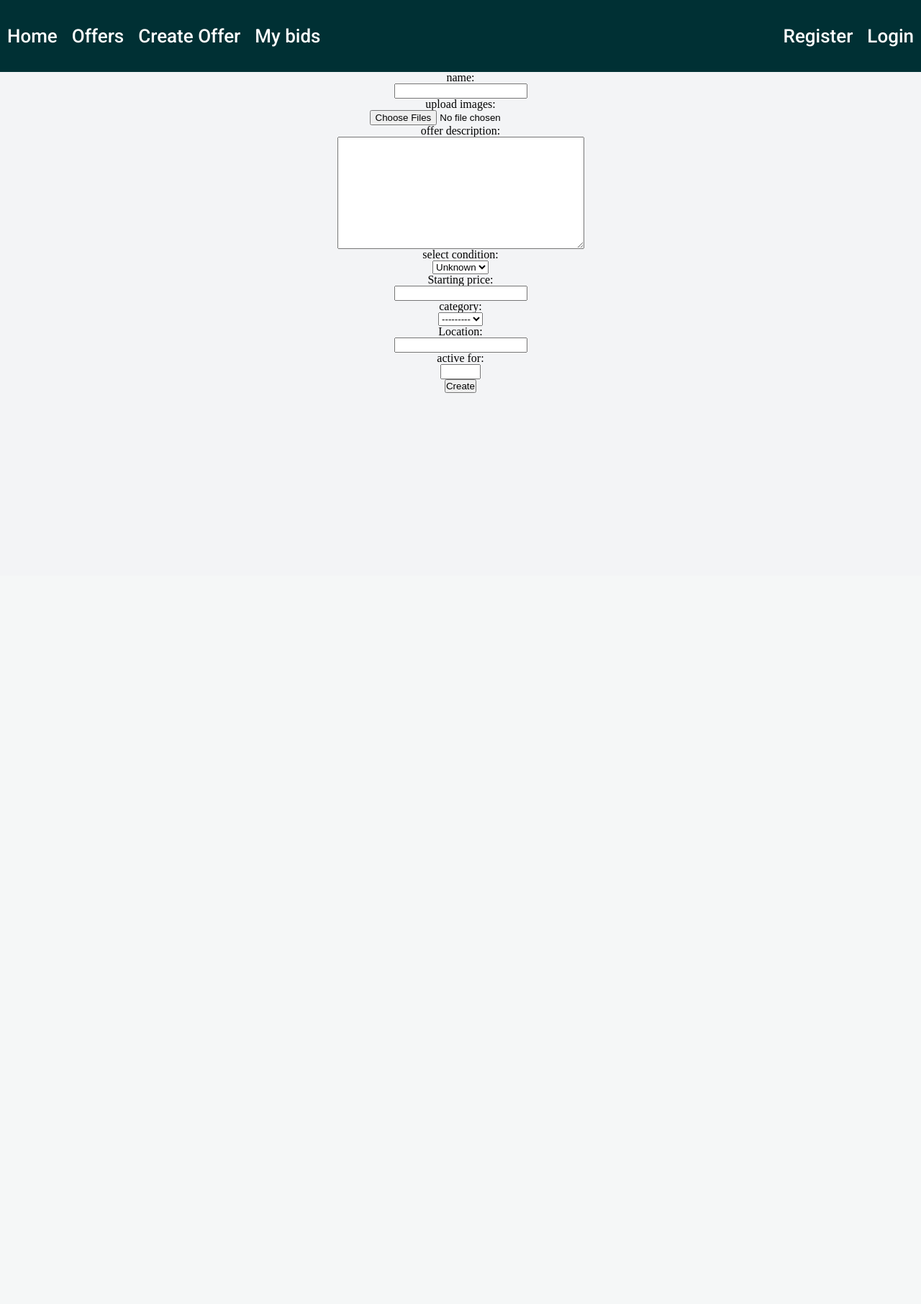
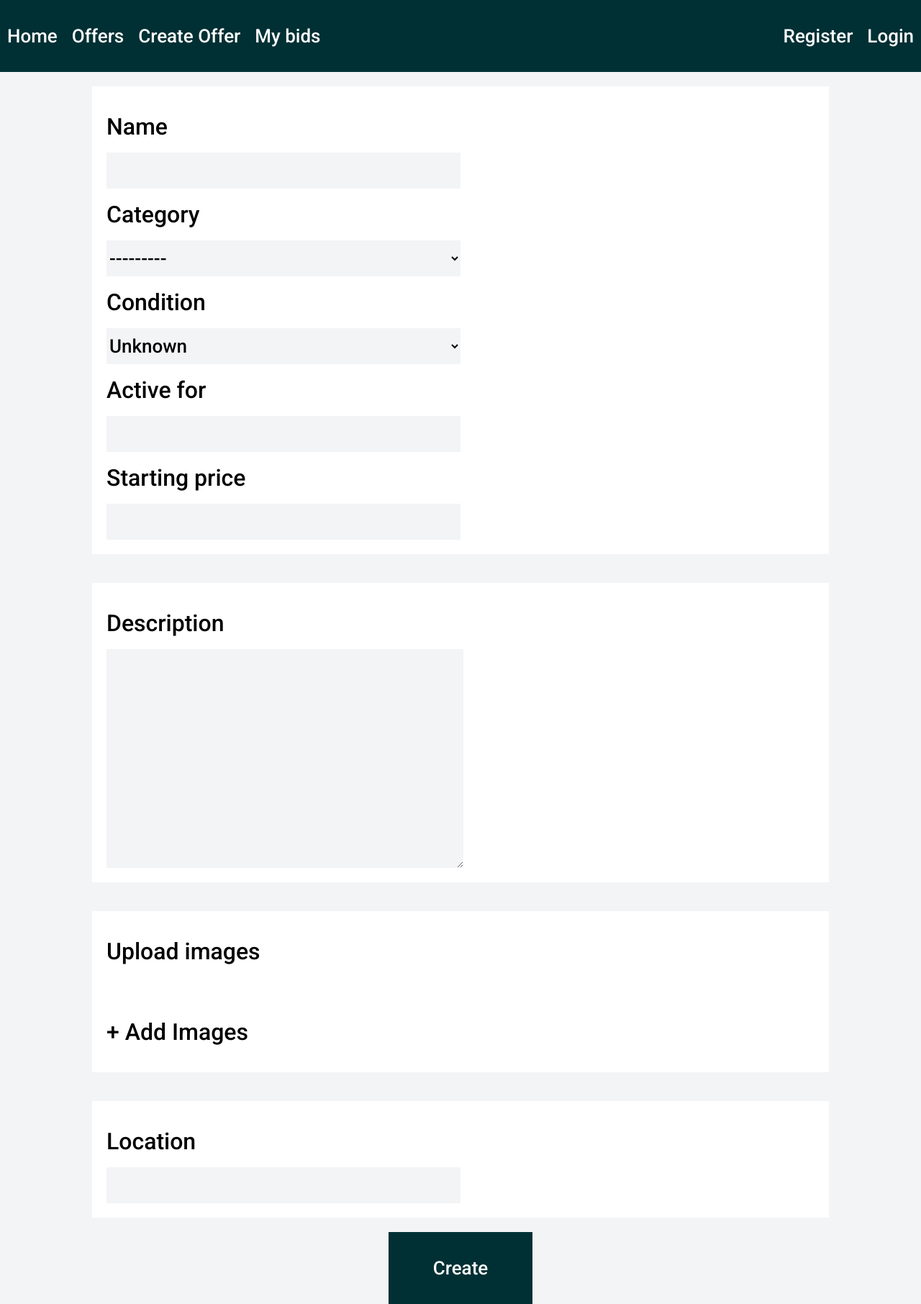
Before and after one commit to Peter-Andonov/Bidster, a Django app: page /create-offer/ in a window 1280 px wide. Shown: the whole page at 72% size. Before the commit the page ends 546 px from the top, so only its background shows below. Run offline with Django 3.2, Linux system fonts and the light colour scheme; data that the repository does not hold is empty.

Commit message:
finished offer create page

```diff
--- a/bidster/app/forms.py
+++ b/bidster/app/forms.py
@@ -4,19 +4,35 @@ from app.models import Offer, OfferCategory
 
 
 class OfferForm(forms.Form):
-    name = forms.CharField(label='name', required=True, max_length=200)
-    images = forms.ImageField(label='upload images', required=False,
-                              widget=forms.ClearableFileInput(attrs={'accept': 'image/*',
-                                                                     'multiple': True}))
+    def __init__(self, *args, **kwargs):
+        super(OfferForm, self).__init__(*args, **kwargs)
+        for field_name, field in self.fields.items():
+            if 'class' not in field.widget.attrs:
+                field.widget.attrs['class'] = ''
+            field.widget.attrs['class'] += ' form__input '
+
+    name = forms.CharField(label='Name', required=True, max_length=200)
+    images = forms.ImageField(
+        label='Upload images',
+        required=False,
+        widget=forms.ClearableFileInput(
+            attrs={
+                'accept': 'image/*',
+                'multiple': True,
+                'style': 'display:none',
+            })
+    )
     description = forms.CharField(
-        label='offer description', widget=forms.Textarea)
+        label='Description',
+        widget=forms.Textarea
+    )
     condition = forms.CharField(
-        label='select condition',
+        label='Condition',
         widget=forms.Select(choices=Offer.CONDITION_TYPE_CHOICES)
     )
     starting_price = forms.DecimalField(max_digits=19, decimal_places=2)
     category = forms.ModelChoiceField(
-        label='category', required=True, queryset=OfferCategory.objects.all())
+        label='Category', required=True, queryset=OfferCategory.objects.all())
     location = forms.CharField(max_length=50)
     active_for = forms.IntegerField(
-        label='active for', required=True, min_value=1, max_value=14)
+        label='Active for', required=True, min_value=1, max_value=14)
--- a/bidster/app/models.py
+++ b/bidster/app/models.py
@@ -1,10 +1,14 @@
+from os.path import join
+
 from django.db import models
 from django.utils.timezone import now
+from django.conf import settings
 
 
 class OfferCategory(models.Model):
     name = models.CharField(max_length=200)
     description = models.TextField()
+    image = models.ImageField(upload_to=join(settings.MEDIA_ROOT, 'categories'))
 
     def __str__(self):
         return self.name
@@ -45,7 +49,7 @@ class ImageGalery(models.Model):
 
 
 class Image(models.Model):
-    galery_id = models.ForeignKey(ImageGalery, on_delete=models.CASCADE)
+    galery = models.ForeignKey(ImageGalery, on_delete=models.CASCADE)
     image = models.ImageField()
     default = models.BooleanField(default=False)
 
--- a/bidster/app/views.py
+++ b/bidster/app/views.py
@@ -4,14 +4,22 @@ from django.shortcuts import render, redirect
 from django.utils.timezone import now
 
 from app.forms import OfferForm
-from app.models import ImageGalery, Offer
+from app.models import ImageGalery, Offer, OfferCategory
 from app.utils.file_upload import save_to_galery
 
 # Create your views here.
 
 
 def index_page(req):
-    return render(req, 'app/index.html')
+    if req.method == 'GET':
+        for entry in Offer.objects.prefetch_related('imagegalery').all().order_by('-id')[:5]:
+            test = entry.imagegalery
+        context = {
+            'offers_count': Offer.objects.count(),
+            'categories': OfferCategory.objects.all(),
+            'last_five_offers': Offer.objects.prefetch_related('images').all().order_by('-id')[:5],
+        }
+        return render(req, 'app/index.html', context)
 
 
 def create_page(req):
--- a/bidster/static/css/04.Elements/index.css
+++ b/bidster/static/css/04.Elements/index.css
@@ -20,6 +20,6 @@ button {
     padding: 0;
 }
 
-button:focus, textarea:focus, input:focus{
+button:focus, textarea:focus, input:focus, select:focus{
     outline: none;
 }
--- a/bidster/static/css/05.Objects/index.css
+++ b/bidster/static/css/05.Objects/index.css
@@ -6,6 +6,7 @@
 }
 
 .list-ver {
+    width: 100%;
     display: flex;
     flex-direction: column;
     align-items: center;
--- /dev/null
+++ b/bidster/static/css/06.Components/create-offer.css
@@ -0,0 +1,53 @@
+.form__section {
+    width: 80%;
+    margin: 20px;
+    padding: 20px;
+    background-color: #fff;
+    display: flex;
+    flex-direction: column;
+    align-items: left;
+    justify-content: flex-start;
+}
+
+.form__label {
+    font-family: var(--text-font-primary);
+    font-size: 32px;
+    color: var(--text-color-primary);
+    margin: 20px 0;
+}
+
+.form__input {
+    height: 50px;
+    width: 50%;
+    font-family: var(--text-font-primary);
+    background-color: var(--bg-color-body);
+    border: none;
+    font-size: 26px;
+}
+
+.form__section textarea {
+    height: 300px;
+}
+
+.form__previews_container {
+    padding: 20px;
+    display: flex;
+    flex-direction: row;
+    justify-content: space-around;
+}
+
+.form__image_preview {
+    max-height: 100px;
+    box-shadow: 0 8px 16px 0 rgba(0,0,0,0.5);
+    object-fit: cover;
+}
+
+.form__submit {
+    height: 100px;
+    width: 200px;
+    border: none;
+    color: var(--text-color-default);
+    background-color: var(--bg-color-header);
+    font-family: var(--text-font-primary);
+    font-size: 26px;
+}
--- a/bidster/static/css/06.Components/index.css
+++ b/bidster/static/css/06.Components/index.css
@@ -110,7 +110,9 @@
 
 .category-item__image {
     height: 100px;
+    width: 100px;
     border-radius: 50%;
+    object-fit: cover;
 }
 
 .category-item__title {
--- /dev/null
+++ b/bidster/static/js/image_preview.js
@@ -0,0 +1,20 @@
+const imgContainer = document.querySelector('.form__previews_container');
+const imgInput = document.getElementById('id_images');
+
+imgInput.addEventListener('change', (e) => {
+    imgContainer.innerHTML = '';
+    for (let i = 0; i < e.target.files.length; i++) {
+        let preview = createImgContainer();
+        preview.src = URL.createObjectURL(e.target.files[i]);
+        imgContainer.appendChild(preview);
+        preview.onload = () => {
+            URL.revokeObjectURL(preview.src)
+        }
+    }
+});
+
+const createImgContainer = () => {
+    let container = document.createElement("img");
+    container.classList.add('form__image_preview');
+    return container;
+}
--- a/bidster/templates/app/create_offer.html
+++ b/bidster/templates/app/create_offer.html
@@ -1,11 +1,16 @@
 {% extends 'base.html' %}
+{% load static %}
+
+{% block page_css %}
+<link rel="stylesheet" href="{% static 'css/06.Components/create-offer.css' %}">
+{% endblock page_css %}
 
 {% block page_content %}
 <div class="list-ver">
-    <form class="list-ver" action="/create-offer/" method="POST" enctype="multipart/form-data">
-        {% csrf_token %}
-        {{ offer_form }}
-        <button type='submit'>Create</button>
-    </form>
+    {% include 'partials/offer_form.html' %}
 </div>
 {% endblock page_content %}
+
+{% block javascript %}
+<script type="module" src="{% static 'js/image_preview.js' %}"></script>
+{% endblock javascript %}
--- a/bidster/templates/base.html
+++ b/bidster/templates/base.html
@@ -9,10 +9,12 @@
     <link rel="stylesheet" href="{% static 'css/04.Elements/index.css' %}">
     <link rel="stylesheet" href="{% static 'css/05.Objects/index.css' %}">
     <link rel="stylesheet" href="{% static 'css/06.Components/index.css' %}">
+    {% block page_css %}{% endblock page_css %}
     <title>Bidster</title>
 </head>
 <body>
     {% include 'partials/header.html' %}
     {% block page_content %}{% endblock page_content %}
 </body>
+    {% block javascript %}{% endblock javascript%}
 </html>
--- a/bidster/templates/partials/category_item.html
+++ b/bidster/templates/partials/category_item.html
@@ -1,4 +1,4 @@
 <div class="category-item__wrapper">
-    <img class="category-item__image" src="https://rlv.zcache.com/beagle_puppy_dog_cartoon_love_beagles_stickers-r3e13c31e5cf44f388ad8e771530ada13_0ugmc_8byvr_704.jpg" />
-    <div class="category-item__title highlightable" >Testing testing...</div>
+    <img class="category-item__image" src="{{ category.image.url }}" />
+    <div class="category-item__title highlightable">{{category.name}}</div>
 </div>
--- /dev/null
+++ b/bidster/templates/partials/offer_form.html
@@ -0,0 +1,30 @@
+<form class="list-ver" action="/create-offer/" method="POST" enctype="multipart/form-data">
+    {% csrf_token %}
+    <div class='form__section'>
+        <label class="form__label" for="{{ offer_form.name.auto_id }}">{{ offer_form.name.label }}</label>
+        {{ offer_form.name }}
+        <label class="form__label" for="{{ offer_form.category.auto_id }}">{{ offer_form.category.label }}</label>
+        {{ offer_form.category }}
+        <label class="form__label" for="{{ offer_form.condition.auto_id }}">{{ offer_form.condition.label }}</label>
+        {{ offer_form.condition }}
+        <label class="form__label" for="{{ offer_form.active_for.auto_id }}">{{ offer_form.active_for.label }}</label>
+        {{ offer_form.active_for }}
+        <label class="form__label" for="{{ offer_form.starting_price.auto_id }}">{{ offer_form.starting_price.label }}</label>
+        {{ offer_form.starting_price }}
+    </div>
+    <div class='form__section'>
+        <label class="form__label" for="{{ offer_form.description.auto_id }}">{{ offer_form.description.label }}</label>
+        {{ offer_form.description }}
+    </div>
+    <div class='form__section'>
+        <label class="form__label">{{ offer_form.images.label }}</label>
+        <div class='form__previews_container'></div>
+        {{ offer_form.images }}
+        <label class="form__label" id='add_images' for="{{ offer_form.images.auto_id }}">+ Add Images</label>
+    </div>
+    <div class='form__section'>
+        <label class="form__label" for="{{ offer_form.location.auto_id }}">{{ offer_form.location.label }}</label>
+        {{ offer_form.location }}
+    </div>
+    <button class='form__submit highlightable' type='submit'>Create</button>
+</form>
```
Also changed, not shown: bidster/templates/app/index.html (+7 -5 lines), bidster/templates/partials/offer_card_ver.html (+6 -6 lines), bidster/app/migrations/0005_auto_20201114_1839.py (added), bidster/app/migrations/0006_auto_20201114_1909.py (added).
